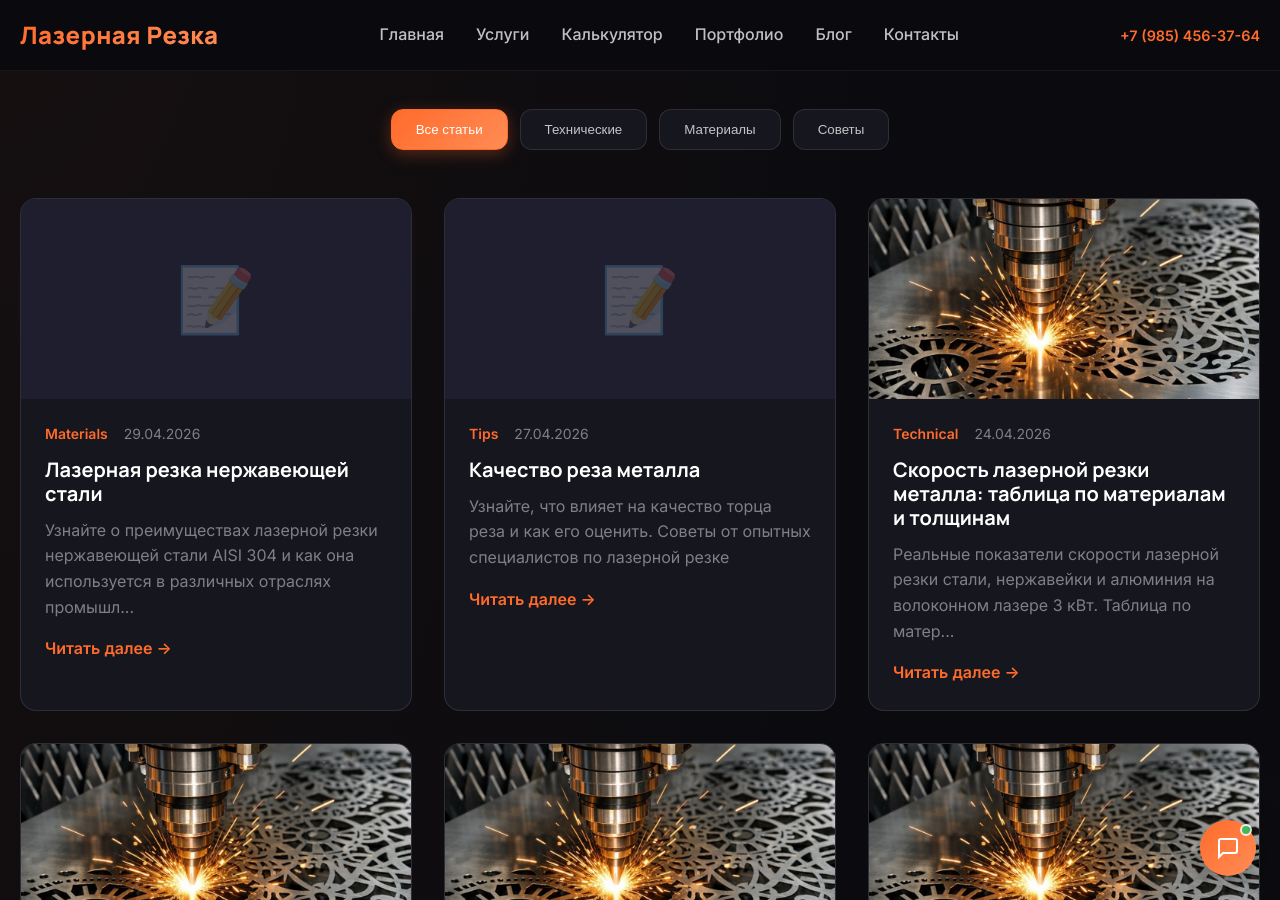
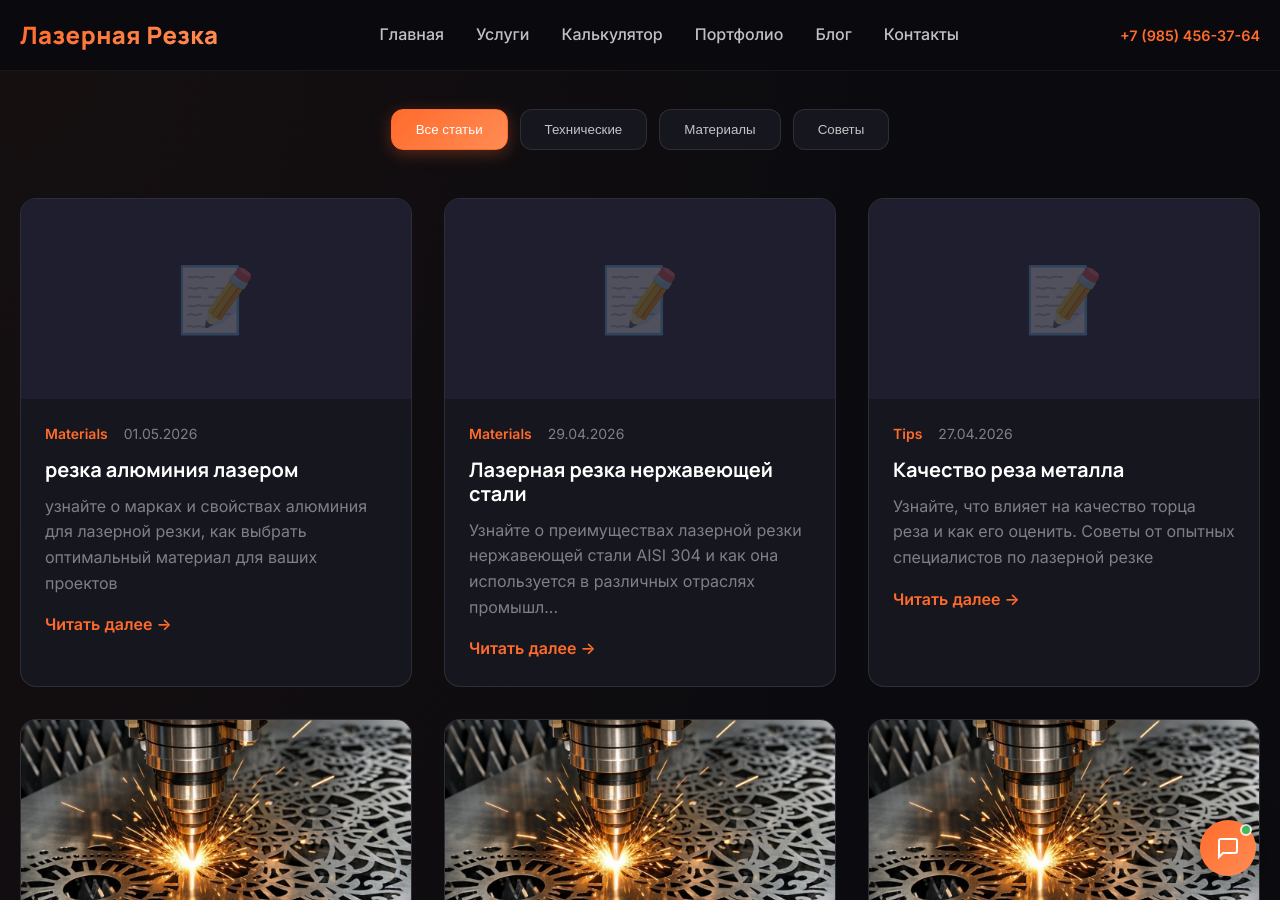
Before and after one commit to kaylas000/lazer-rezka, a Jekyll site: the page built from pages/blog.html, in a window 1280 px wide and 900 px high, scrolled down 480 px. Built offline with Jekyll 4.4.1, drawn with Linux system fonts in a browser that asks for light colours; part of the change alters nothing that is shown.

Commit message:
🤖 Auto-publish: резка алюминия лазером

```diff
--- a/_data/faq_from_posts.yml
+++ b/_data/faq_from_posts.yml
@@ -67,3 +67,9 @@
   post_title: Лазерная резка нержавеющей стали
   post_url: /blog/2026/04/rezka-nerzhavejki/
   question: Макс. толщина нержавейки?
+- answer: Для лазерной резки подойдёт алюминий АД31 или АМГ, толщиной до 10 мм. Они
+    хорошо режутся и имеют низкое содержание железа.
+  category: materials
+  post_title: резка алюминия лазером
+  post_url: /blog/2026/05/rezka-alyuminiya/
+  question: Какой алюминий подходит для лазерной резки?
--- /dev/null
+++ b/_posts/2026-05-01-rezka-alyuminiya.md
@@ -0,0 +1,58 @@
+---
+author: AI-редакция
+category: materials
+date: 2026-05-01 08:16:19 +0300
+description: узнайте о марках и свойствах алюминия для лазерной резки, как выбрать
+  оптимальный материал для ваших проектов
+generated: true
+keywords: лазерная резка, алюминий, резка алюминия, материалы для лазерной резки,
+  свойства алюминия
+layout: post
+reviewed: false
+slug: rezka-alyuminiya
+tags:
+- алюминий
+- лазерная резка
+- марки алюминия
+title: резка алюминия лазером
+---
+
+Алюминий является одним из наиболее распространенных материалов, используемых в лазерной резке. Его свойства, такие как низкая плотность, высокая коррозионная стойкость и хорошая проводимость тепла, делают его привлекательным для широкого спектра применения. В этой статье мы рассмотрим марки и свойства алюминия, используемого в лазерной резке.
+
+## Свойства алюминия
+### Плотность и коррозионная стойкость
+Алюминий имеет низкую плотность, что делает его легким и удобным для обработки. Его коррозионная стойкость также высока, что важно для наружных применений. Однако, коррозионная стойкость может зависеть от конкретной марки алюминия.
+
+### Проводимость тепла и электричества
+Алюминий имеет высокую проводимость тепла и электричества, что делает его подходящим для применения в электронике и теплообменниках. Однако, это также может повлиять на процесс лазерной резки.
+
+## Марки алюминия
+### АД31 и АМГ
+АД31 и АМГ являются двумя наиболее распространенными марками алюминия, используемых в лазерной резке. Они имеют высокую коррозионную стойкость и хорошую проводимость тепла. Однако, их механические свойства могут различаться.
+
+### Другие марки
+Существуют и другие марки алюминия, такие как АМЦ, АМг2 и АМг3, которые могут быть использованы в лазерной резке. Однако, их свойства и применение могут различаться от АД31 и АМГ.
+
+## Процесс лазерной резки
+### Волоконный лазер
+Волоконный лазер является одним из наиболее распространенных типов лазеров, используемых в лазерной резке алюминия. Он имеет высокую точность и скорость резки.
+
+### Параметры резки
+Параметры резки, такие как мощность лазера, скорость резки и давление газа, могут повлиять на качество резки. Однако, эти параметры могут зависеть от конкретного оборудования и материала.
+
+## Применение алюминия в лазерной резке
+### Промышленное применение
+Алюминий широко используется в промышленности, например, в производстве деталей для автомобилей, самолетов и других машин.
+
+### Декоративное применение
+Алюминий также может быть использован в декоративных целях, например, в создании сложных дизайнов и узоров.
+
+## Практические советы
+* Используйте толстые листы алюминия для получения более точной резки.
+* Уточняйте свойства и применение алюминия перед началом резки.
+* Используйте правильные параметры резки для получения высокого качества резки.
+* Избегайте использования алюминия с высоким содержанием меди, так как это может повлиять на качество резки.
+* Учитывайте коррозионную стойкость алюминия при выборе марки.
+* Используйте волосок (hairline) для толщины/веса линии в файле DXF.
+* Проверяйте качество резки после завершения процесса.
+* Используйте алюминий только для тех применений, для которых он предназначен.
```
